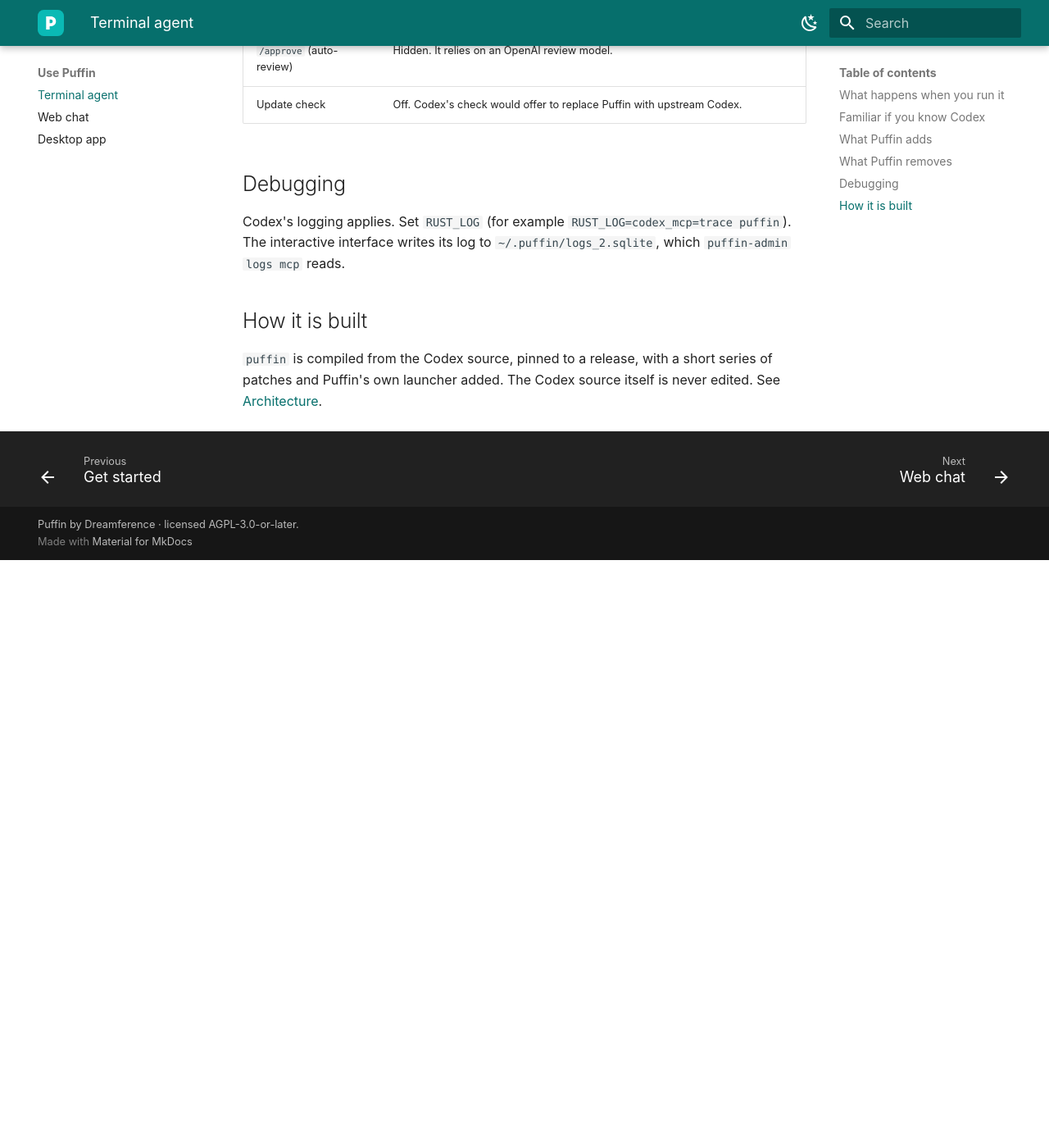
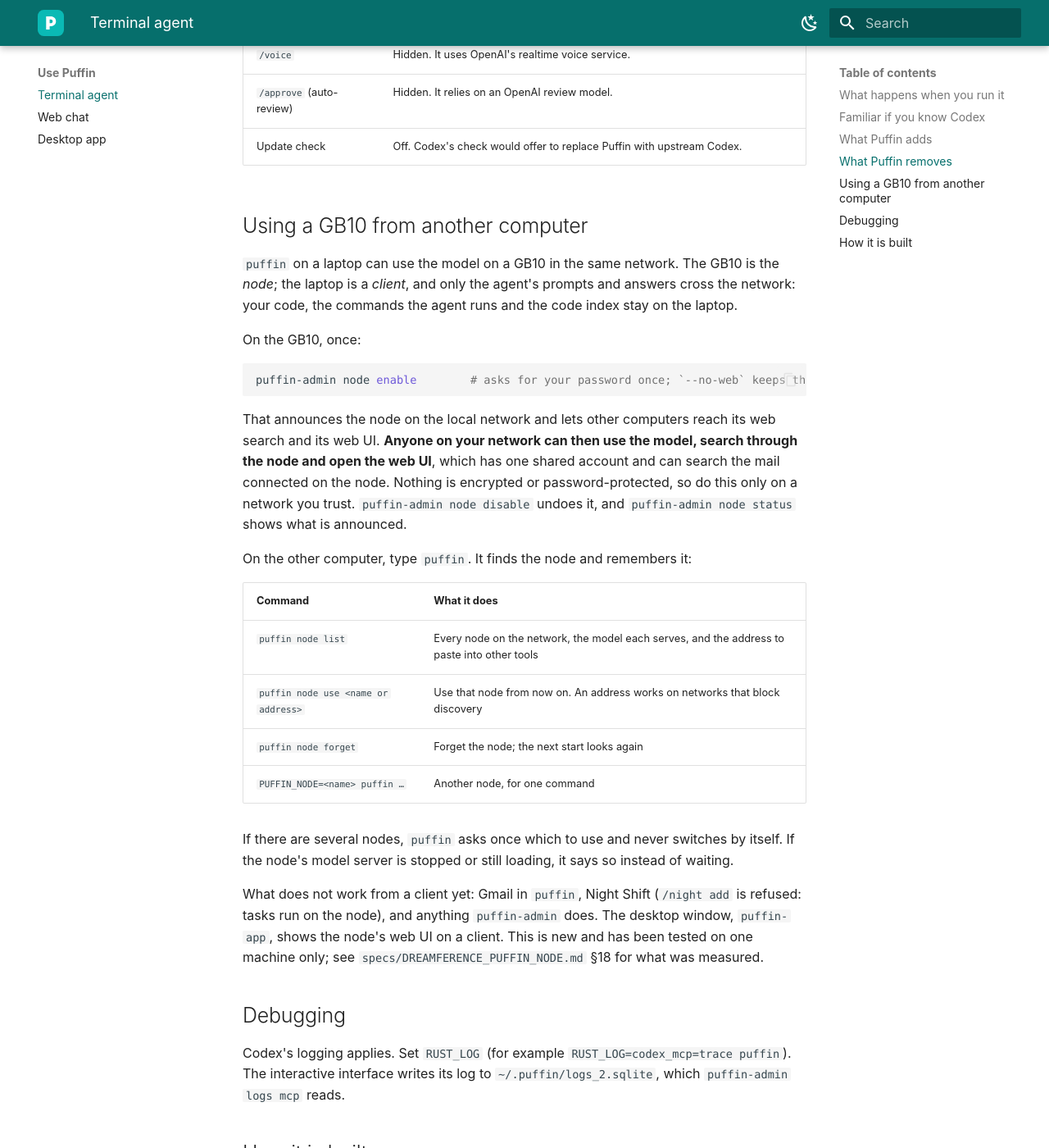
Before and after one commit to dreamference/mightling, an MkDocs documentation site: the page built from docs/puffin.md, in a window 1280 px wide and 1400 px high, scrolled down 2844 px. Shown: the whole window at 82% size. Built offline with MkDocs 1.6.1 and Material for MkDocs 9.7.7, drawn with Linux system fonts in a browser that asks for light colours; before the commit the page ends 3527 px from its top, so only the background shows below that; some of the changed text lies outside the part shown.

Commit message:
Docs: using a GB10 from another computer, and the specs the split touches
docs/puffin.md explains the node and the client, what `node enable` opens to the
local network, and `puffin node`. The Codex spec lists the launcher's new resolution
tiers, the web UI spec says where the loopback bind no longer applies, and the Night
Shift spec records that every task is told its model server.

````diff
--- a/docs/puffin.md
+++ b/docs/puffin.md
@@ -17,8 +17,10 @@
 
 Before the agent starts, `puffin` connects itself to the local model:
 
-1. It finds the model server: `DREAMFERENCE_VLLM_HOST`, otherwise `vllm_host` in
-   `dreamference.toml`, otherwise `http://localhost:8000`.
+1. It finds the model server. On the GB10 that is the server on the same machine. On any other
+   computer it looks for a Puffin node on the local network and uses the one it finds, with no
+   address to type (see [Using a GB10 from another computer](#using-a-gb10-from-another-computer)).
+   `DREAMFERENCE_VLLM_HOST`, or `vllm_host` in `dreamference.toml`, overrides both.
 2. If the server is still loading, it waits and shows progress.
 3. It asks the server which model it serves and how long a context that model takes.
 4. It writes the settings the agent needs to use that model, and starts the session.
@@ -69,6 +71,41 @@
 | `/approve` (auto-review) | Hidden. It relies on an OpenAI review model. |
 | Update check | Off. Codex's check would offer to replace Puffin with upstream Codex. |
 
+## Using a GB10 from another computer
+
+`puffin` on a laptop can use the model on a GB10 in the same network. The GB10 is the *node*; the
+laptop is a *client*, and only the agent's prompts and answers cross the network: your code, the
+commands the agent runs and the code index stay on the laptop.
+
+On the GB10, once:
+
+```bash
+puffin-admin node enable        # asks for your password once; `--no-web` keeps the web UI private
+```
+
+That announces the node on the local network and lets other computers reach its web search and
+its web UI. **Anyone on your network can then use the model, search through the node and open the
+web UI**, which has one shared account and can search the mail connected on the node. Nothing is
+encrypted or password-protected, so do this only on a network you trust. `puffin-admin node
+disable` undoes it, and `puffin-admin node status` shows what is announced.
+
+On the other computer, type `puffin`. It finds the node and remembers it:
+
+| Command | What it does |
+|---|---|
+| `puffin node list` | Every node on the network, the model each serves, and the address to paste into other tools |
+| `puffin node use <name or address>` | Use that node from now on. An address works on networks that block discovery |
+| `puffin node forget` | Forget the node; the next start looks again |
+| `PUFFIN_NODE=<name> puffin …` | Another node, for one command |
+
+If there are several nodes, `puffin` asks once which to use and never switches by itself. If the
+node's model server is stopped or still loading, it says so instead of waiting.
+
+What does not work from a client yet: Gmail in `puffin`, Night Shift (`/night add` is refused: tasks
+run on the node), and anything `puffin-admin` does. The desktop window, `puffin-app`, shows the
+node's web UI on a client. This is new and has been tested on one machine only; see
+`specs/DREAMFERENCE_PUFFIN_NODE.md` §18 for what was measured.
+
 ## Debugging
 
 Codex's logging applies. Set `RUST_LOG` (for example `RUST_LOG=codex_mcp=trace puffin`). The
````
Also changed, not shown: specs/DREAMFERENCE_ONYX.md (+1 -1 lines), specs/DREAMFERENCE_PUFFIN_CODEX.md (+7 -2 lines), specs/DREAMFERENCE_PUFFIN_NIGHT_SHIFT.md (+1 -0 lines).
